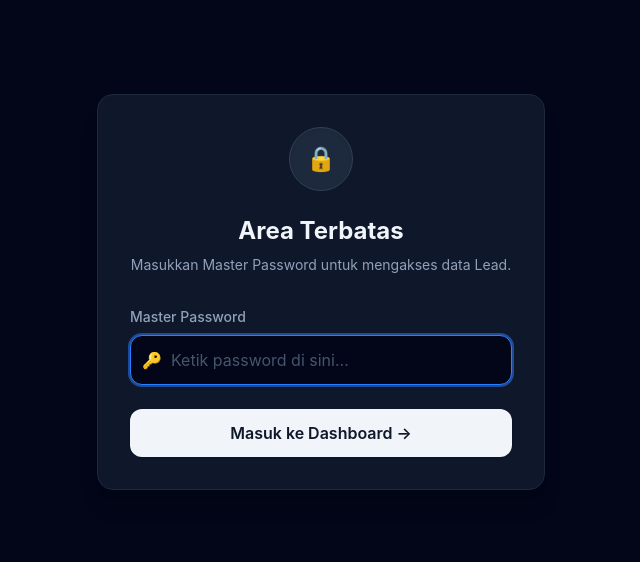
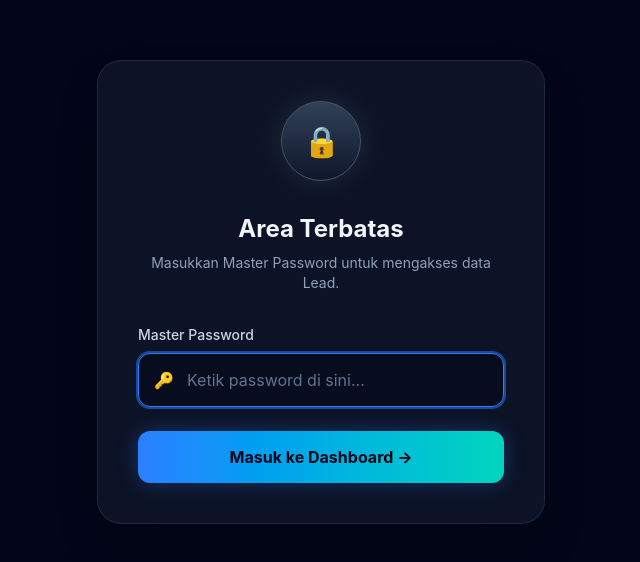
Before and after one commit to sryxx16/gmaps-leadgen-suite, a Next.js app in the folder web-dashboard/: page /login in a window 1280 px wide. Shown: the part 108-670 px from the top of the page, without its empty margins (319-959 px from the left). Built offline with nearby package versions, Linux system fonts and the light colour scheme; no server answers.

Commit message:
Enhance login page UI and restore icons

```diff
--- a/web-dashboard/src/app/login/page.js
+++ b/web-dashboard/src/app/login/page.js
@@ -35,10 +35,10 @@ export default function LoginPage() {
   };
 
   return (
-    <div className="min-h-screen bg-slate-950 flex items-center justify-center p-4">
-      <div className="max-w-md w-full bg-slate-900 rounded-2xl shadow-xl border border-slate-800 p-8">
-        <div className="flex justify-center mb-6">
-          <div className="w-16 h-16 rounded-full bg-slate-800 border border-slate-700 flex items-center justify-center text-2xl shadow-inner">
+    <div className="min-h-screen bg-[radial-gradient(ellipse_at_top,_var(--tw-gradient-stops))] from-slate-800 via-slate-950 to-slate-950 flex items-center justify-center p-4">
+      <div className="max-w-md w-full bg-slate-900/80 backdrop-blur-xl rounded-3xl shadow-2xl border border-slate-700/50 p-10">
+        <div className="flex justify-center mb-8">
+          <div className="w-20 h-20 rounded-full bg-gradient-to-b from-slate-700 to-slate-900 border border-slate-600 flex items-center justify-center text-3xl shadow-[0_0_30px_rgba(255,255,255,0.1)]">
             🔒
           </div>
         </div>
@@ -56,9 +56,9 @@ export default function LoginPage() {
 
         <form onSubmit={handleLogin} className="space-y-6">
           <div>
-            <label className="block text-sm font-medium text-slate-400 mb-2">Master Password</label>
+            <label className="block text-sm font-medium text-slate-300 mb-2">Master Password</label>
             <div className="relative">
-              <div className="absolute inset-y-0 left-0 pl-3 flex items-center pointer-events-none text-slate-500">
+              <div className="absolute inset-y-0 left-0 pl-4 flex items-center pointer-events-none text-slate-500">
                 🔑
               </div>
               <input
@@ -68,7 +68,7 @@ export default function LoginPage() {
                 placeholder="Ketik password di sini..."
                 required
                 autoFocus
-                className="w-full pl-10 pr-4 py-3 bg-slate-950 border border-slate-800 rounded-xl text-slate-200 placeholder-slate-600 focus:outline-none focus:ring-2 focus:ring-blue-500/50 focus:border-blue-500 transition-all"
+                className="w-full pl-12 pr-4 py-3.5 bg-slate-950/50 border border-slate-700/50 rounded-xl text-slate-200 placeholder-slate-500 focus:outline-none focus:ring-2 focus:ring-blue-500/50 focus:border-blue-500 transition-all shadow-inner"
               />
             </div>
           </div>
@@ -76,7 +76,7 @@ export default function LoginPage() {
           <button
             type="submit"
             disabled={loading}
-            className="w-full py-3 px-4 bg-slate-100 hover:bg-white text-slate-900 font-semibold rounded-xl shadow-sm transition-all disabled:opacity-70 disabled:cursor-not-allowed flex items-center justify-center"
+            className="w-full py-3.5 px-4 bg-gradient-to-r from-blue-500 to-teal-400 hover:from-blue-400 hover:to-teal-300 text-slate-950 font-bold rounded-xl shadow-[0_0_20px_rgba(59,130,246,0.3)] hover:shadow-[0_0_25px_rgba(59,130,246,0.5)] transition-all disabled:opacity-70 disabled:cursor-not-allowed flex items-center justify-center"
           >
             {loading ? (
               <span className="animate-pulse">Memeriksa...</span>
```
